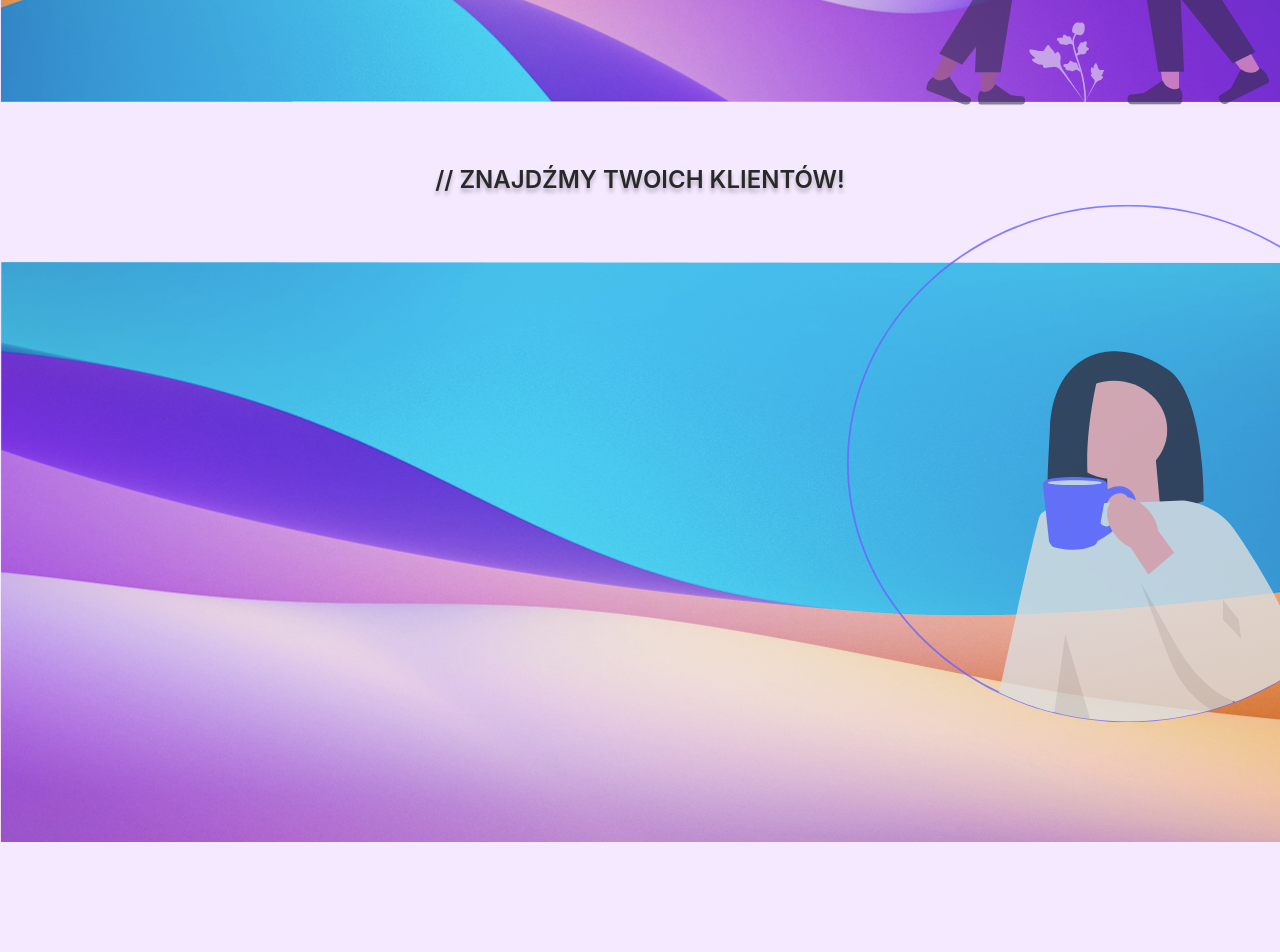
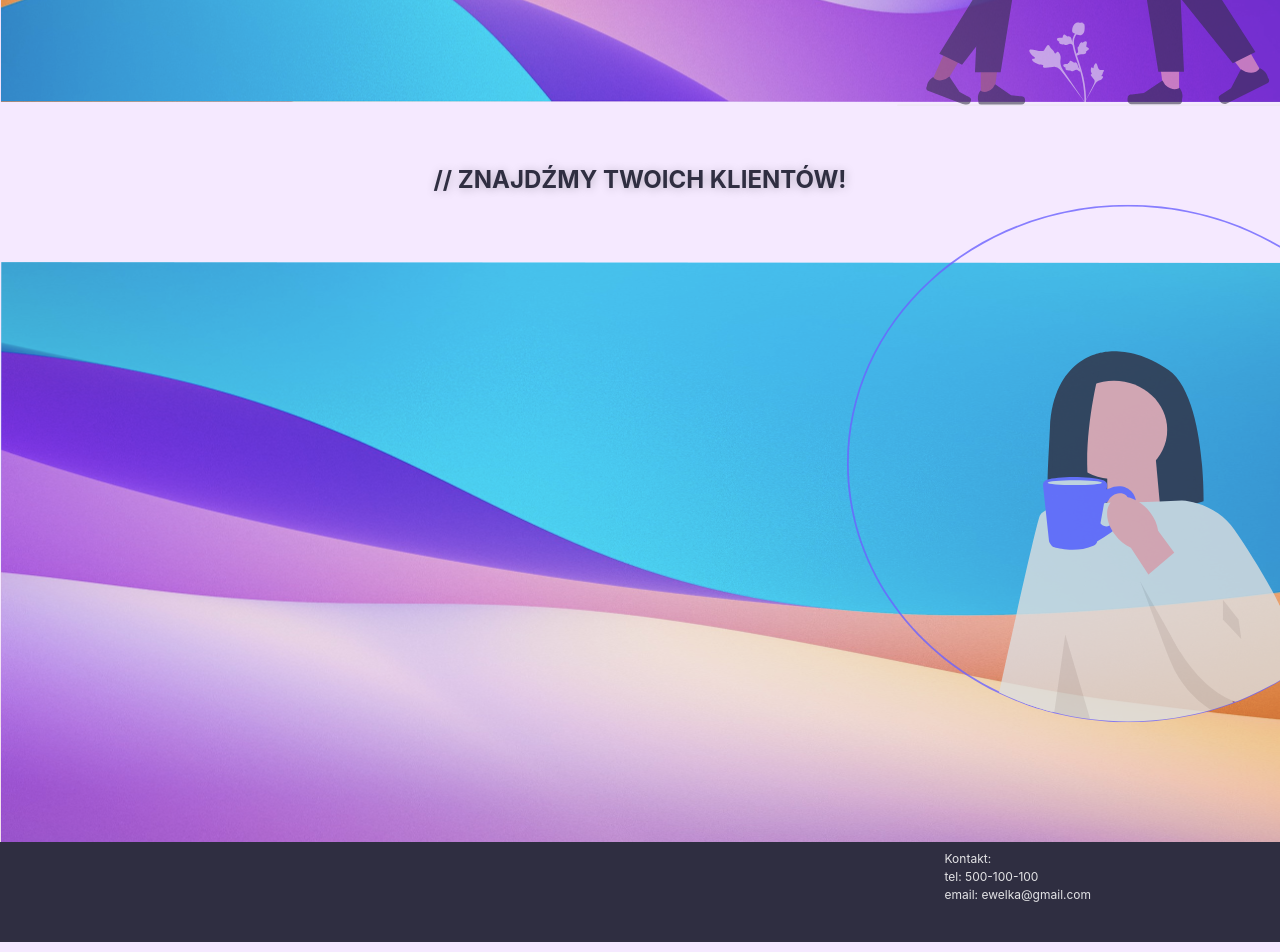
Before and after one commit to OrJaku/ew-marketing, a React (Vite) app: page / in a window 1280 px wide. Shown: the part 806-1758 px from the top of the page. Before the commit the page ends 1658 px from the top, so only its background shows below. Built offline with nearby package versions, Linux system fonts and the light colour scheme.

Commit message:
Added Footer

```diff
--- a/src/App.jsx
+++ b/src/App.jsx
@@ -6,6 +6,7 @@ import MiddleBanner from "./components/MiddleBanner/MiddleBanner"
 import BottomBanner from "./components/BottomBanner/BottomBanner"
 import HeaderContent from "./components/HeaderContent/HeaderContent"
 import MiddleContent from "./components/MiddleContent/MiddleContent"
+import Footer from "./components/Footer/Footer"
 
 function App() {
 
@@ -17,6 +18,7 @@ function App() {
       <MiddleBanner />
       <MiddleContent />
       <BottomBanner />
+      <Footer />
     </div>
   )
 }
--- /dev/null
+++ b/src/components/Footer/Footer.jsx
@@ -0,0 +1,28 @@
+import React from 'react'
+import styles from './Footer.module.css'
+
+
+const Footer = () => {
+    return (
+        <div
+            className={styles.footer}>
+            <div className={styles.content}>
+                <div></div>
+                <div></div>
+                <div></div>
+                <div></div>
+                <div></div>
+                <div className={styles.contact}>
+                    <div>Kontakt:</div>
+                    <div>
+                        <div>tel: 500-100-100</div>
+                        <div>email: ewelka@gmail.com</div>
+
+                    </div>
+                </div>
+            </div>
+        </div>
+    )
+}
+
+export default Footer
--- /dev/null
+++ b/src/components/Footer/Footer.module.css
@@ -0,0 +1,27 @@
+.footer {
+    height: 100px;
+    max-width: var(--page-max-width);
+    background-color: var(--nav-color);
+
+}
+
+.content {
+    max-width: var(--page-max-width);
+    display: flex;
+    font-size: 12px;
+}
+
+.content > div{
+    flex: 1 0 auto;
+    margin-top: 8px;
+}
+
+.contact {
+    display: inline-block;
+    text-align: left;
+}
+
+.htext {
+    padding-top: 60px;
+    text-align: center;
+}
--- a/src/components/MiddleBanner/MiddleBanner.module.css
+++ b/src/components/MiddleBanner/MiddleBanner.module.css
@@ -17,9 +17,15 @@
 
 .htext {
     padding-left: 60px;
-    padding-top: 100px;
+    padding-top: 90px;
 }
 
-/* @media screen and (max-width: 720px) {
+@media screen and (max-width: 720px) {
+    .peopleimg {
+        left: 40%;
+    }
 
-} */
+    .htext {
+        margin-right: 70px;
+    }
+}
--- a/src/index.css
+++ b/src/index.css
@@ -40,9 +40,9 @@ a {
 }
 
 .banner-text {
-  color: rgb(41, 41, 41);
+  color: var(--nav-color);
   text-transform: uppercase;
-  font-weight: 600;
+  font-weight: 700;
   font-size: 24px;
-  text-shadow: 0px 4px 4px #00000040;
+  text-shadow: 1px 1px 10px #00000040;
 }
```
